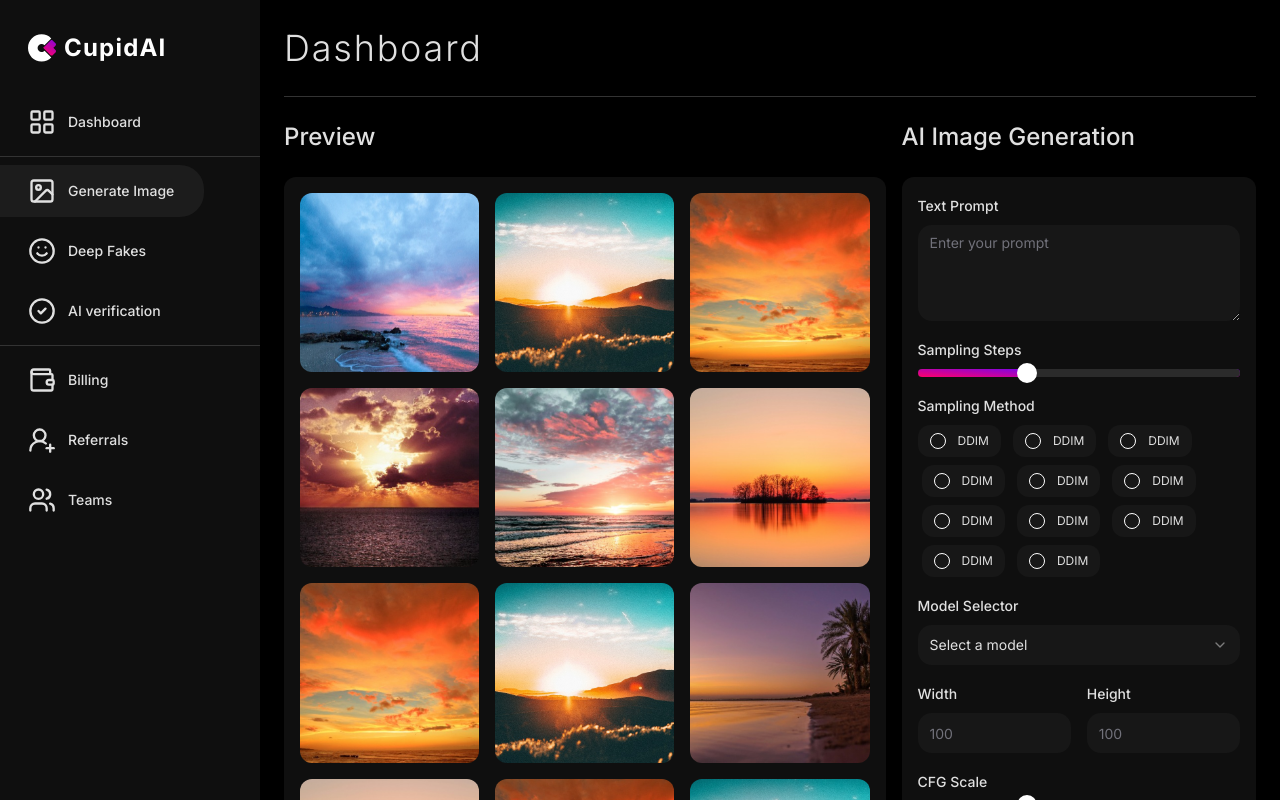
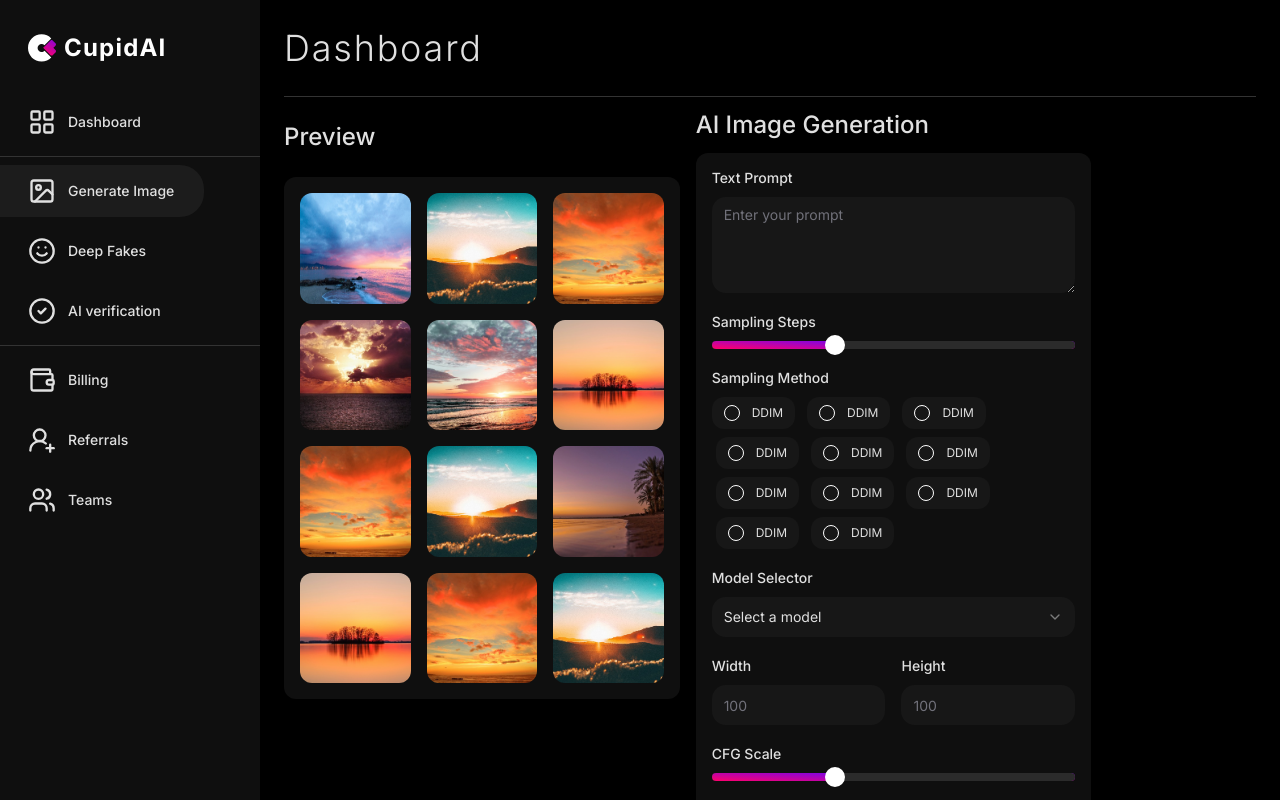
Before and after one commit to ra-kesh/Stupid-AI, a Next.js app: page /generate-image in a window 1280 px wide. Shown: the top 800 px of the page. Built offline with nearby package versions, Linux system fonts and the light colour scheme.

Commit message:
feat:redo images

```diff
--- a/app/(dashboard)/generate-image/page.tsx
+++ b/app/(dashboard)/generate-image/page.tsx
@@ -8,11 +8,13 @@ import Preview from "./_component/Preview"
 
 const GenerateImage = () => {
   return (
-    <div className="grid grid-cols-1 gap-x-4 lg:grid-cols-8">
+    <div className="grid grid-cols-1 gap-x-4 lg:grid-cols-12 2xl:gap-x-10 4xl:gap-x-16">
       <Preview />
-      <Card className=" bg-inherit lg:col-span-3 ">
-        <CardHeader className="px-0 text-2xl font-medium 2xl:text-3xl 4xl:text-4xl">AI Image Generation</CardHeader>
-        <CardContent className="gap-4 rounded-xl bg-form lg:p-3 xl:p-4  4xl:rounded-3xl 4xl:p-10">
+      <Card className=" bg-inherit lg:col-span-5">
+        <CardHeader className="px-0 text-lg font-medium lg:py-2 xl:py-3 xl:text-2xl 2xl:py-4 4xl:py-6 4xl:text-4xl">
+          AI Image Generation
+        </CardHeader>
+        <CardContent className=" rounded-xl bg-form lg:p-3 lg:py-2  xl:p-4 xl:py-3 2xl:p-6 4xl:rounded-3xl 4xl:p-10">
           <ImageGenerationForm />
         </CardContent>
       </Card>
```
